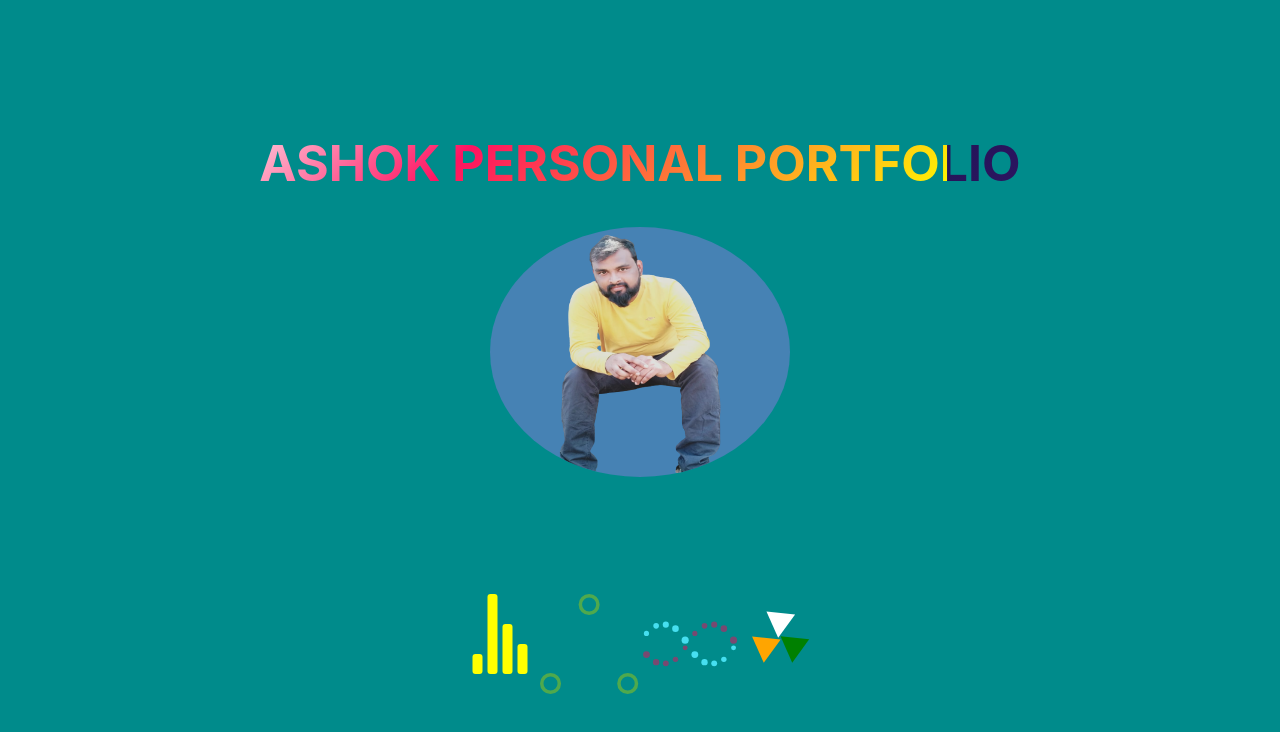
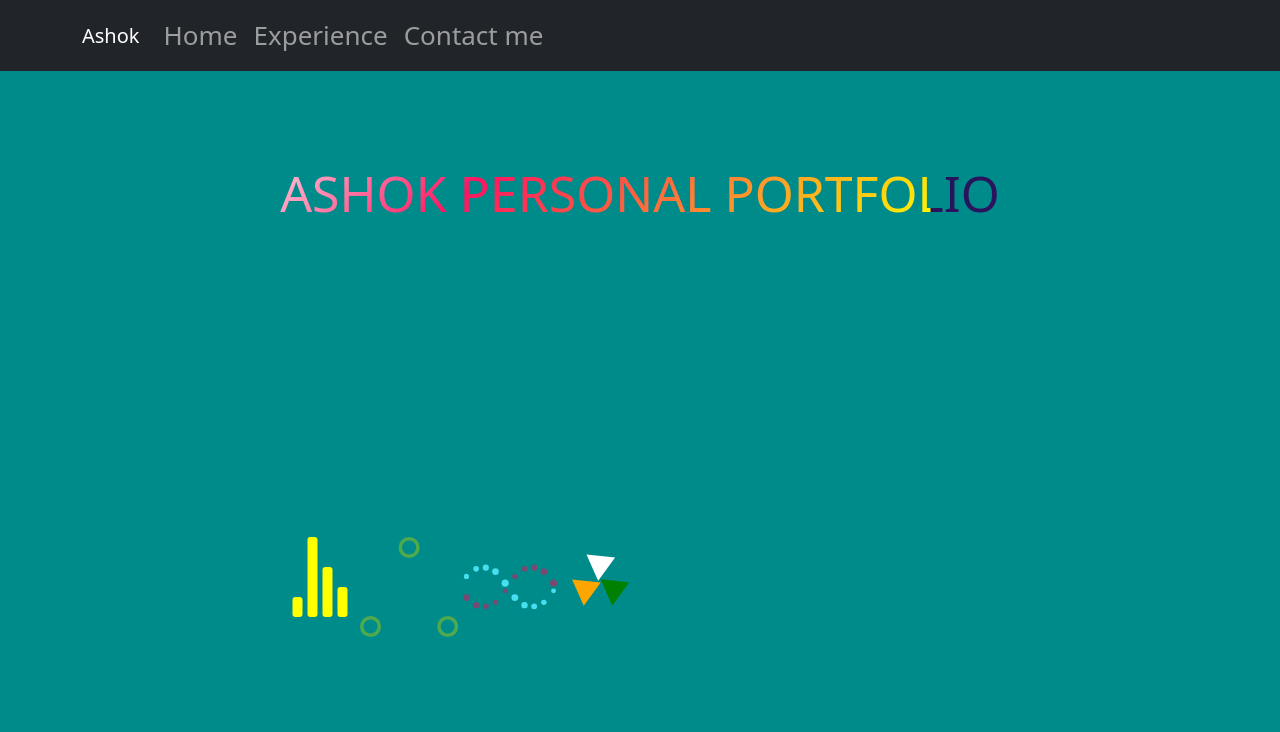
Before and after one commit to ashoksrt-248/personal, a React (Create React App) app: page /home in a window 1280 px wide. Shown: the top 732 px of the page. Built offline with nearby package versions, Linux system fonts and the light colour scheme.

Commit message:
navbar added

```diff
--- a/package.json
+++ b/package.json
@@ -7,10 +7,13 @@
     "@testing-library/jest-dom": "^5.16.5",
     "@testing-library/react": "^13.4.0",
     "@testing-library/user-event": "^13.5.0",
+    "bootstrap": "^5.2.3",
     "gsap": "^3.11.3",
     "react": "^18.2.0",
+    "react-bootstrap": "^2.6.0",
     "react-dom": "^18.2.0",
     "react-loader-spinner": "^5.3.4",
+    "react-router-dom": "^6.4.4",
     "react-scripts": "5.0.1",
     "react-tsparticles": "^2.5.3",
     "web-vitals": "^2.1.4"
--- a/src/App.css
+++ b/src/App.css
@@ -1,3 +1,4 @@
+.photoDiv{width:730px;}
 .animate-charcter
 {
    text-transform: uppercase;
--- a/src/App.js
+++ b/src/App.js
@@ -2,67 +2,40 @@ import logo from './logo.svg';
 import './App.css';
 import { Audio, BallTriangle, Dna, RotatingTriangles } from 'react-loader-spinner';
 import Ashok from './images/Ashok img.png';
+import Container from 'react-bootstrap/Container';
+import Nav from 'react-bootstrap/Nav';
+import Navbar from 'react-bootstrap/Navbar';
+import NavbarPage from './Components/NavbarPage';
+import Home from './Components/Home';
+import Contact from './Components/Contact';
+import About from './Components/About';
+import 'bootstrap/dist/css/bootstrap.min.css';
+import { BrowserRouter, Routes, Route } from "react-router-dom";
 
 
 function App() {
 
   return (
     <div className="App">
-      <header className="App-header">
-        <h1 className='animate-charcter'>Ashok personal portfolio</h1>
-        <div>
-        <img  className='ashokPhoto' src={Ashok} alt={"ashok"}/>
+      <div className="App-header">
+        <NavbarPage />
+        <BrowserRouter>
+          <Routes>
+            <Route path="/home" element={<Home />} />
+            <Route path="/About" element={<About />} />
+            <Route path="/contact" element={<Contact />} />
 
-        </div>
-        <marquee  direction="left"><h2>Ashok Amara</h2></marquee>
+          </Routes>
+        </BrowserRouter>
 
-        <div className='flexBox'>
-          <div>
-            <Audio
-              height="80"
-              width="80"
-              radius="9"
-              color="yellow"
-              ariaLabel="loading"
-              wrapperStyle
-              wrapperClass
-            />
-          </div>
-          <div>
-            <BallTriangle
-              height={100}
-              width={100}
-              radius={5}
-              color="#4fa94d"
-              ariaLabel="ball-triangle-loading"
-              wrapperClass={{}}
-              wrapperStyle=""
-              visible={true}
-            />
-          </div>
-          <div>
-            <Dna
-              visible={true}
-              height="100"
-              width="100"
-              ariaLabel="dna-loading"
-              wrapperStyle={{}}
-              wrapperClass="dna-wrapper"
-            />
-          </div>
-          <div>
-            <RotatingTriangles
-              visible={true}
-              height="80"
-              width="80"
-              ariaLabel="rotating-triangels-loading"
-              wrapperStyle={{}}
-              wrapperClass="rotating-triangels-wrapper"
-              colors={['white','orange','green']}
-            />
-          </div>
-        </div>
-      </header>
+        {/* <Home /> */}
+
+
+
+
+
+
+      </div>
     </div>
   );
 }
--- /dev/null
+++ b/src/Components/About.js
@@ -0,0 +1,9 @@
+import React from 'react'
+
+const About  = () => {
+  return (
+    <div>About Page </div>
+  )
+}
+
+export default About
--- /dev/null
+++ b/src/Components/Contact.js
@@ -0,0 +1,9 @@
+import React from 'react'
+
+const Contact = () => {
+  return (
+    <div>Contact Me</div>
+  )
+}
+
+export default Contact
--- /dev/null
+++ b/src/Components/Home.js
@@ -0,0 +1,67 @@
+import React from 'react';
+import { Audio, BallTriangle, Dna, RotatingTriangles } from 'react-loader-spinner';
+import Ashok from '../images/Ashok img.png';
+const Home = () => {
+  return (
+    <div>
+        <div>
+        <h1 className='animate-charcter'>Ashok personal portfolio</h1>
+        <div>
+            <marquee><img  className='ashokPhoto' src={Ashok} alt={"ashok"}/><h2>&nbsp;&nbsp;&nbsp;&nbsp;&nbsp;&nbsp;&nbsp;Ashok Amara</h2></marquee>
+
+        </div>
+
+
+        <div className='flexBox'>
+          <div>
+            <Audio
+              height="80"
+              width="80"
+              radius="9"
+              color="yellow"
+              ariaLabel="loading"
+              wrapperStyle
+              wrapperClass
+            />
+          </div>
+          <div>
+            <BallTriangle
+              height={100}
+              width={100}
+              radius={5}
+              color="#4fa94d"
+              ariaLabel="ball-triangle-loading"
+              wrapperClass={{}}
+              wrapperStyle=""
+              visible={true}
+            />
+          </div>
+          <div>
+            <Dna
+              visible={true}
+              height="100"
+              width="100"
+              ariaLabel="dna-loading"
+              wrapperStyle={{}}
+              wrapperClass="dna-wrapper"
+            />
+          </div>
+          <div>
+            <RotatingTriangles
+              visible={true}
+              height="80"
+              width="80"
+              ariaLabel="rotating-triangels-loading"
+              wrapperStyle={{}}
+              wrapperClass="rotating-triangels-wrapper"
+              colors={['white','orange','green']}
+            />
+          </div>
+        </div>
+
+        </div>
+    </div>
+  )
+}
+
+export default Home;
--- /dev/null
+++ b/src/Components/NavbarPage.js
@@ -0,0 +1,27 @@
+import React from 'react';
+import Container from 'react-bootstrap/Container';
+import Nav from 'react-bootstrap/Nav';
+import Navbar from 'react-bootstrap/Navbar';
+import 'bootstrap/dist/css/bootstrap.min.css';
+
+const NavbarPage = () => {
+  return (
+    <div>
+       <Navbar expand="lg" bg="dark" variant="dark" fixed="top">
+        <Container>
+          <Navbar.Brand href="#home">Ashok</Navbar.Brand>
+          <Navbar.Toggle aria-controls="navbarScroll" />
+          <Navbar.Collapse id="navbarScroll">
+          <Nav className="me-auto">
+            <Nav.Link href="/Home">Home</Nav.Link>
+            <Nav.Link href="/About">Experience</Nav.Link>
+            <Nav.Link href="/Contact">Contact me</Nav.Link>
+          </Nav>
+          </Navbar.Collapse>
+        </Container>
+      </Navbar>
+    </div>
+  )
+}
+
+export default NavbarPage;
```
Also changed, not shown: 1 other file (tests, documents, lock files or other folders).
